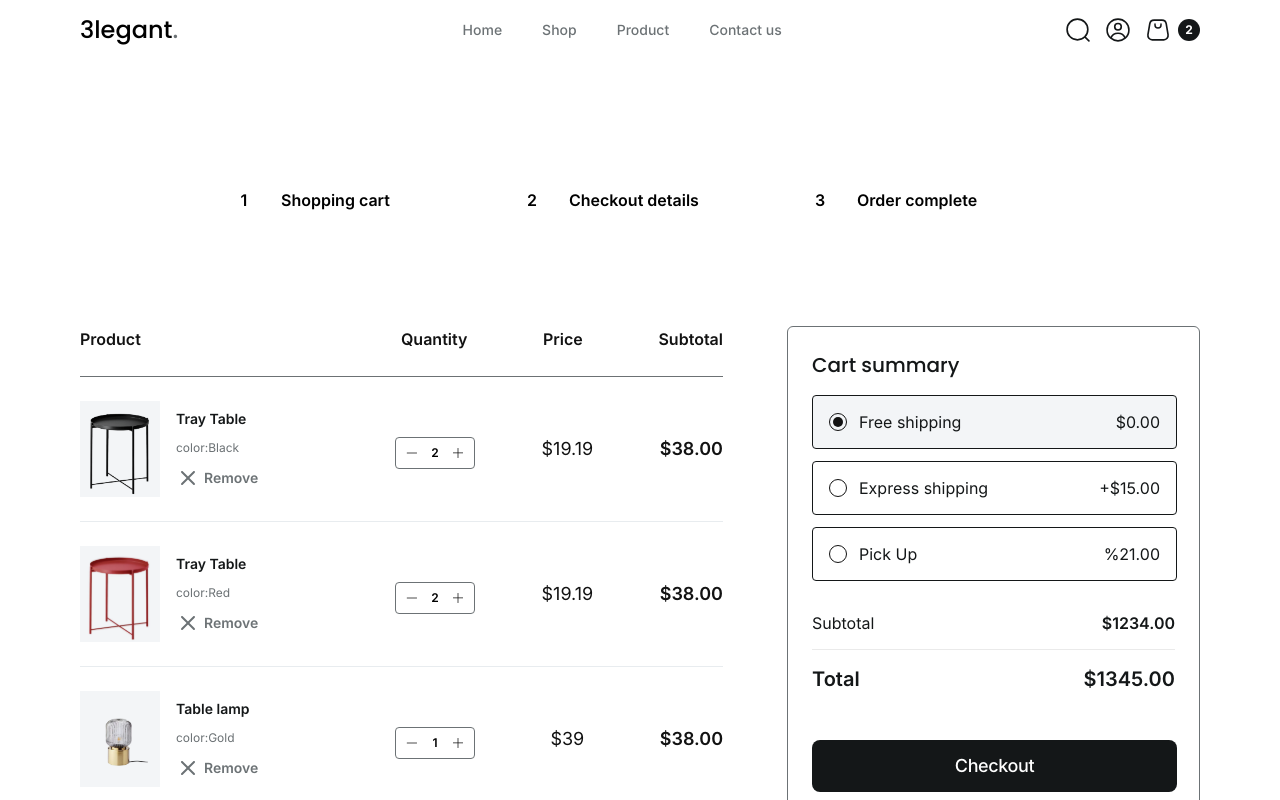
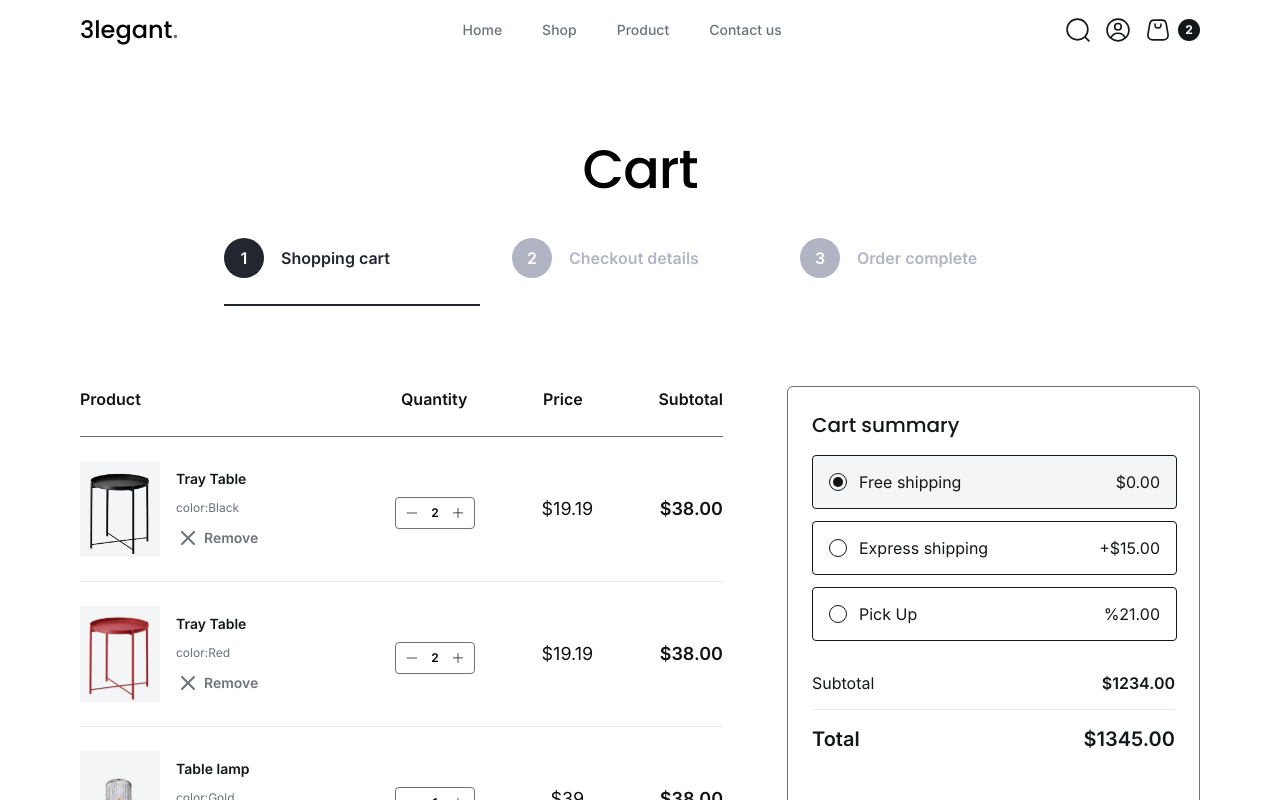
Before and after one commit to Hamiiiidreza/Home-Style, a React (Vite) app: page /shopping-cart in a window 1280 px wide. Shown: the top 800 px of the page. Built offline with nearby package versions, Linux system fonts and the light colour scheme.

Commit message:
Enhance shopping-table: add useNavigate and pass new props to stepper

```diff
--- a/src/components/templates/shopping-table/shopping-table.jsx
+++ b/src/components/templates/shopping-table/shopping-table.jsx
@@ -1,8 +1,11 @@
 import React from 'react'
 import Stepper from '../../modules/stepper/stepper';
 import ButtonCard from '../../ui/button-card';
+import { useNavigate } from 'react-router-dom';
 
 function ShoppingTable() {
+
+    const navigate = useNavigate();
 
     const cartItems = [
         {
@@ -32,13 +35,16 @@ function ShoppingTable() {
     ];
 
     const handleCkeckout = () => {
-        console.log("checked out!")
+        navigate('/checkout')
     }
 
     return (
         <div>
             <div class="inline-flex flex-col items-center py-20 relative bg-white container">
-                <Stepper />
+                <Stepper
+                    title="Cart"
+                    currentStep={1}
+                />
                 <div class="inline-flex flex-col items-start">
                     <div class="inline-flex items-start gap-16 px-0 py-20">
                         <div class="inline-flex flex-col items-start">
```
